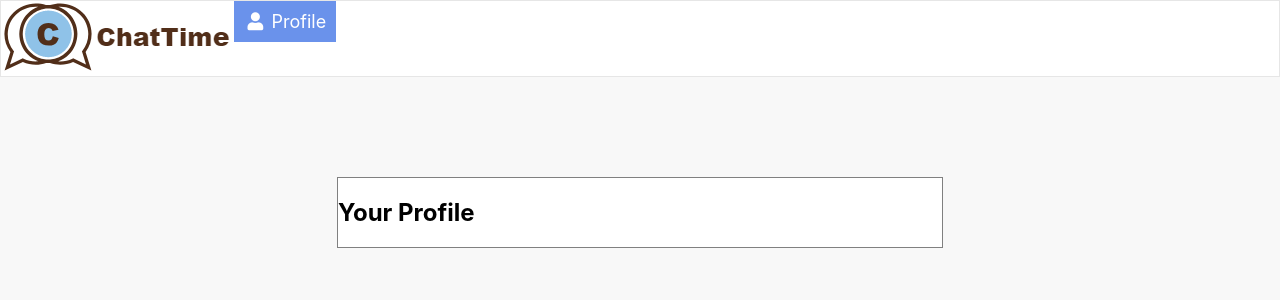
After one commit to Bingaa/Internet-Computing-Project, a PHP site: page /html/profile.html in a window 1280 px wide. The commit adds this page. Shown: the top 300 px of the page. Run offline with PHP 8.4, Linux system fonts and the light colour scheme.

Commit message:
Updated navbars and additional pages

```diff
--- a/html/forgotPassword.html
+++ b/html/forgotPassword.html
@@ -5,17 +5,17 @@
 </head>
 
 <body>
-<div class="login" style="margin-top: 100px;">
+<div class="white-card" style="margin-top: 100px;">
     <img src= "../images/Logo.PNG">
     <form>
         <h3>Trouble Logging In?</h3>
         <p>Enter your username or email and we'll email you a temporary password to get back into your account.</p>
         <input type="text" name="email" placeholder="Email or Username">
-        <button type="submit" value="Login">Send Password</button>
+        <button type="submit" value="sendPassword">Send Password</button>
     </form>
 </div>
 
-<div class="login" style="margin-top: 10px;">
+<div class="white-card" style="margin-top: 10px;">
     <p><a href="../index.html">Back to Login</a></p>
 </div>
 
--- /dev/null
+++ b/html/profile.html
@@ -0,0 +1,23 @@
+<!DOCTYPE html>
+
+<head>
+    <link rel="stylesheet" type="text/css" href="../styles/styles.css">
+    <link rel="stylesheet" href="https://use.fontawesome.com/releases/v5.7.2/css/all.css" integrity="sha384-fnmOCqbTlWIlj8LyTjo7mOUStjsKC4pOpQbqyi7RrhN7udi9RwhKkMHpvLbHG9Sr" crossorigin="anonymous">
+</head>
+
+<body>
+    <div class="topnav">
+        <img src="../images/LogoHorizontal.PNG" style="float:left; ">
+            <a class="active" href="profile.html"><i class="fa fa-fw fa-user"></i> Profile</a>
+            <a href="contacts.html"><i class="fas fa-user-friends"></i> Contacts</a>
+            <a href="search.html"><i class="fa fa-fw fa-search"></i> Search</a>
+            <a href="messages.html"><i class="fas fa-comment"></i> Messages</a>
+            <a href="settings.html"><i class="fas fa-cog"></i> Settings</a>
+    </div>
+    <div class="white-card-wide" style="margin-top: 100px;">
+
+        <h2>Your Profile</h2>
+
+    </div>
+
+</body>
--- a/index.html
+++ b/index.html
@@ -6,7 +6,7 @@
 </head>
 
 <body>
-    <div class="login" style="margin-top: 100px;">
+    <div class="white-card" style="margin-top: 100px;">
         <img src= "images/Logo.PNG">
         <form>
             <input type="text" name="userName" placeholder="Username">
@@ -16,7 +16,7 @@
         <p><a href="html/forgotPassword.html">Forgot Password?</a></p>
     </div>
 
-    <div class="login" style="margin-top: 10px;">
+    <div class="white-card" style="margin-top: 10px;">
         <p>Don't have an account? <a href="html/signUp.html">Sign Up</a></p>
     </div>
 
--- a/styles/styles.css
+++ b/styles/styles.css
@@ -1,25 +1,26 @@
 body {
   background-color: #f8f8f8;
   font-family: -apple-system,BlinkMacSystemFont,"Segoe UI",Roboto,Helvetica,Arial,sans-serif;
+  margin-top: 0px;
+  margin-left: 0px;
+  margin-right: 0px;
  }
 
  div {
   background-color: white;
-  border: 1px solid #e6e6e6;
-  margin: 0 0 10px;
+ }
+
+ .white-card {
+  max-width: 400px;
+  margin-right: auto;
+  margin-left: auto;
   padding-left: 40px;
   padding-right: 40px;
   padding-bottom: 20px;
   padding-top: 20px;
  }
 
- .login {
-  max-width: 400px;
-  margin-right: auto;
-  margin-left: auto;
- }
-
- .login input{
+ .white-card input{
   background-color: #f8f8f8;
   padding: 10px;
   border: 1px solid #e6e6e6;
@@ -28,14 +29,14 @@ body {
   box-sizing: border-box;
  }
 
- .login img{
+ .white-card img{
   margin-right: auto;
   margin-left: auto;
   display: block;
 
  }
 
- .login button {
+ .white-card button {
   background-color: rgb(153, 184, 241);
   border: none;
   color: white;
@@ -51,29 +52,65 @@ body {
   cursor: pointer;
 }
 
- .login button:hover {
+ .white-card button:hover {
    background-color: rgb(106, 146, 235);
  }
 
- .login p{
+ .white-card p{
    color: grey;
    text-align: center;
  }
 
- .login h3{
+ .white-card h2{
+  color:rgb(153, 184, 241);
+  text-align: center;
+}
+
+ .white-card h3{
   color:grey;
   text-align: center;
 }
 
- .login a{
+ .white-card a{
   color: rgb(75, 37, 34);
   font-weight: bold;
   text-decoration: none;
 }
 
-.login span {
+.white-card span {
   background:#fff;
   padding:0 20px 0px 0px;
   position: relative;
   top: 10px;
  }
+
+ .white-card-wide {
+  max-width: 604px;
+  margin-right: auto;
+  margin-left: auto;
+  border: 1px solid grey;
+ }
+
+
+ .topnav {
+  overflow: hidden;
+  background-color: white;
+  border: 1px solid  #e6e6e6;
+}
+
+.topnav a {
+  float: left;
+  color: white;
+  text-align: center;
+  padding: 10px 10px;
+  text-decoration: none;
+  font-size: 18px;
+}
+
+.topnav a:hover {
+  background-color: rgb(106, 146, 235);
+}
+
+.topnav a.active {
+  background-color: rgb(106, 146, 235);
+}
```
Also changed, not shown: html/contacts.html (added, +23 -0 lines), html/messages.html (added, +23 -0 lines), html/search.html (added, +23 -0 lines), html/settings.html (added, +23 -0 lines), html/signUp.html (+5 -3 lines), images/LogoHorizontal2.PNG (deleted).
